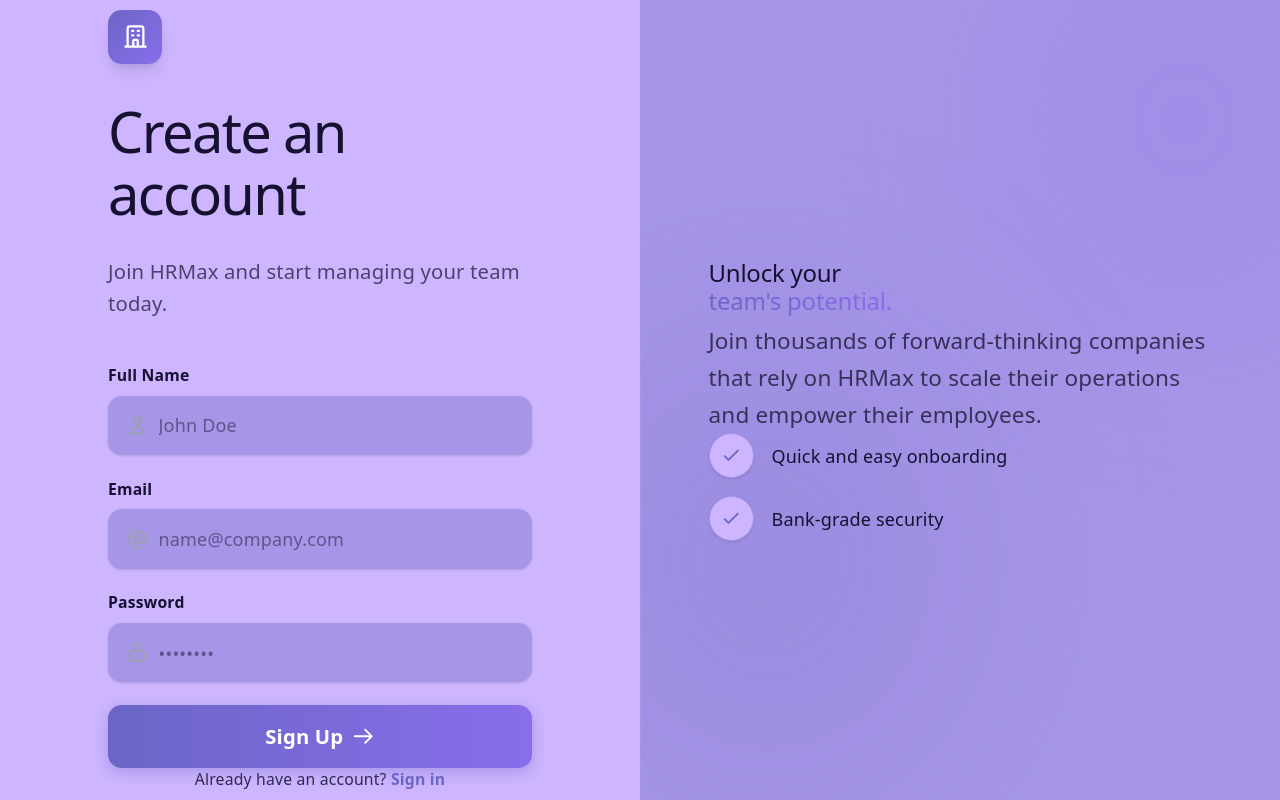
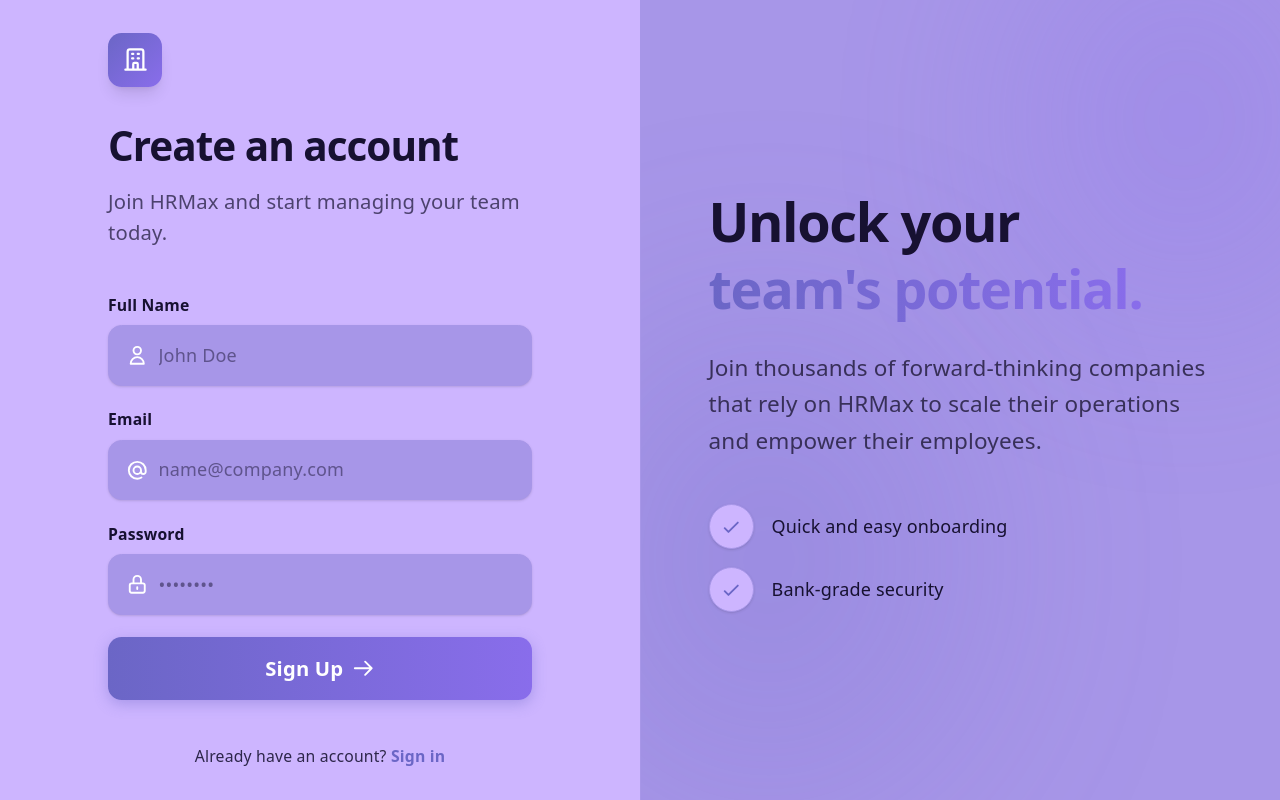
Before and after one commit to jasondarel/HRMax-client, a React (Vite) app: page /signup in a window 1280 px wide. Built offline with nearby package versions, Linux system fonts and the light colour scheme.

Commit message:
extra configurations

```diff
--- a/src/index.css
+++ b/src/index.css
@@ -10,11 +10,16 @@
 }
 
 :root {
-  --color-primary: #6b66c6;      /* The main brand/action color */
-  --color-accent: #896deb;       /* A vibrant pop for active states/links */
-  --color-surface: #a796e8;      /* Good for cards, borders, or secondary elements */
-  --color-bg-subtle: #c2a3fd;    /* Light background shading */
-  --color-bg-light: #cdb5ff;     /* The lightest tint, perfect for page backgrounds */
+  --color-primary: #6b66c6;
+  /* The main brand/action color */
+  --color-accent: #896deb;
+  /* A vibrant pop for active states/links */
+  --color-surface: #a796e8;
+  /* Good for cards, borders, or secondary elements */
+  --color-bg-subtle: #c2a3fd;
+  /* Light background shading */
+  --color-bg-light: #cdb5ff;
+  /* The lightest tint, perfect for page backgrounds */
 
   --text: #2d264a;
   --text-h: #171131;
@@ -48,11 +53,16 @@
 }
 
 .dark {
-  --color-primary: #9b96f5;      /* More vibrant for dark mode contrast */
-  --color-accent: #b49eff;       /* Slightly lighter to pop on dark surfaces */
-  --color-surface: #2b2645;      /* Darker surface color for cards/borders */
-  --color-bg-subtle: #1c1830;    /* Dark subtle background shading */
-  --color-bg-light: #110e1e;     /* Deep dark background */
+  --color-primary: #9b96f5;
+  /* More vibrant for dark mode contrast */
+  --color-accent: #b49eff;
+  /* Slightly lighter to pop on dark surfaces */
+  --color-surface: #2b2645;
+  /* Darker surface color for cards/borders */
+  --color-bg-subtle: #1c1830;
+  /* Dark subtle background shading */
+  --color-bg-light: #110e1e;
+  /* Deep dark background */
 
   --text: #b2abc2;
   --text-h: #f1ecf9;
@@ -81,35 +91,66 @@
   box-sizing: border-box;
 }
 
+@layer base {
   body {
     margin: 0;
+    color: var(--text);
+    background-color: var(--bg);
+    font-family: var(--sans);
+    font-size: 1rem;
+    line-height: 1.5;
   }
 
   h1,
-h2 {
+  h2,
+  h3,
+  h4,
+  h5,
+  h6 {
     font-family: var(--heading);
     font-weight: 500;
     color: var(--text-h);
+    margin-top: 0;
+    margin-bottom: 0.5rem;
   }
 
   h1 {
-  font-size: 56px;
-  letter-spacing: -1.68px;
-  margin: 32px 0;
+    font-size: 2.25rem; /* text-4xl */
+    line-height: 2.5rem;
+    font-weight: 800; /* extrabold */
+    letter-spacing: -0.025em;
+    margin-bottom: 1rem;
+
     @media (max-width: 1024px) {
-    font-size: 36px;
-    margin: 20px 0;
+      font-size: 1.875rem; /* text-3xl */
+      line-height: 2.25rem;
     }
   }
+
   h2 {
-  font-size: 24px;
-  line-height: 118%;
-  letter-spacing: -0.24px;
-  margin: 0 0 8px;
+    font-size: 1.875rem; /* text-3xl */
+    line-height: 2.25rem;
+    font-weight: 700; /* bold */
+    letter-spacing: -0.025em;
+
     @media (max-width: 1024px) {
-    font-size: 20px;
+      font-size: 1.5rem; /* text-2xl */
+      line-height: 2rem;
     }
   }
+
+  h3 {
+    font-size: 1.5rem; /* text-2xl */
+    line-height: 2rem;
+    font-weight: 700;
+  }
+
+  h4 {
+    font-size: 1.25rem; /* text-xl */
+    line-height: 1.75rem;
+    font-weight: 600;
+  }
+
   p {
     margin: 0;
   }
@@ -128,3 +169,4 @@
     padding: 4px 8px;
     background: var(--code-bg);
   }
+}
--- a/src/pages/Login.tsx
+++ b/src/pages/Login.tsx
@@ -13,7 +13,7 @@
                 <path strokeLinecap="round" strokeLinejoin="round" strokeWidth="2" d="M19 21V5a2 2 0 00-2-2H7a2 2 0 00-2 2v16m14 0h2m-2 0h-5m-9 0H3m2 0h5M9 7h1m-1 4h1m4-4h1m-1 4h1m-5 10v-5a1 1 0 011-1h2a1 1 0 011 1v5m-4 0h4" />
               </svg>
             </div>
-            <h1 className="text-4xl font-extrabold text-[var(--text-h)] tracking-tight">
+            <h1>
               Welcome back
             </h1>
             <p className="mt-3 text-lg text-[var(--text)] opacity-80">
@@ -28,7 +28,7 @@
               </label>
               <div className="relative">
                 <div className="pointer-events-none absolute inset-y-0 left-0 flex items-center pl-4">
-                  <svg className="h-5 w-5 text-gray-400 dark:text-gray-500" fill="none" stroke="currentColor" viewBox="0 0 24 24">
+                  <svg className="h-5 w-5 text-white" fill="none" stroke="currentColor" viewBox="0 0 24 24">
                     <path strokeLinecap="round" strokeLinejoin="round" strokeWidth="2" d="M16 12a4 4 0 10-8 0 4 4 0 008 0zm0 0v1.5a2.5 2.5 0 005 0V12a9 9 0 10-9 9m4.5-1.206a8.959 8.959 0 01-4.5 1.207" />
                   </svg>
                 </div>
@@ -53,7 +53,7 @@
               </div>
               <div className="relative">
                 <div className="pointer-events-none absolute inset-y-0 left-0 flex items-center pl-4">
-                  <svg className="h-5 w-5 text-gray-400 dark:text-gray-500" fill="none" stroke="currentColor" viewBox="0 0 24 24">
+                  <svg className="h-5 w-5 text-white" fill="none" stroke="currentColor" viewBox="0 0 24 24">
                     <path strokeLinecap="round" strokeLinejoin="round" strokeWidth="2" d="M12 15v2m-6 4h12a2 2 0 002-2v-6a2 2 0 00-2-2H6a2 2 0 00-2 2v6a2 2 0 002 2zm10-10V7a4 4 0 00-8 0v4h8z" />
                   </svg>
                 </div>
@@ -98,7 +98,7 @@
         </div>
 
         <div className="relative z-10 w-full max-w-lg px-8 text-left">
-          <h2 className="mb-6 text-5xl font-bold text-[var(--text-h)] leading-tight">
+          <h2 className="mb-6 text-5xl leading-tight">
             Streamline your <br />
             <span className="text-transparent bg-clip-text bg-gradient-to-r from-[var(--color-primary)] to-[var(--color-accent)]">
               HR workflows.
--- a/src/pages/Signup.tsx
+++ b/src/pages/Signup.tsx
@@ -13,7 +13,7 @@
                 <path strokeLinecap="round" strokeLinejoin="round" strokeWidth="2" d="M19 21V5a2 2 0 00-2-2H7a2 2 0 00-2 2v16m14 0h2m-2 0h-5m-9 0H3m2 0h5M9 7h1m-1 4h1m4-4h1m-1 4h1m-5 10v-5a1 1 0 011-1h2a1 1 0 011 1v5m-4 0h4" />
               </svg>
             </div>
-            <h1 className="text-4xl font-extrabold text-[var(--text-h)] tracking-tight">
+            <h1>
               Create an account
             </h1>
             <p className="mt-3 text-lg text-[var(--text)] opacity-80">
@@ -28,7 +28,7 @@
               </label>
               <div className="relative">
                 <div className="pointer-events-none absolute inset-y-0 left-0 flex items-center pl-4">
-                  <svg className="h-5 w-5 text-gray-400 dark:text-gray-500" fill="none" stroke="currentColor" viewBox="0 0 24 24">
+                  <svg className="h-5 w-5 text-white" fill="none" stroke="currentColor" viewBox="0 0 24 24">
                     <path strokeLinecap="round" strokeLinejoin="round" strokeWidth="2" d="M16 7a4 4 0 11-8 0 4 4 0 018 0zM12 14a7 7 0 00-7 7h14a7 7 0 00-7-7z" />
                   </svg>
                 </div>
@@ -48,7 +48,7 @@
               </label>
               <div className="relative">
                 <div className="pointer-events-none absolute inset-y-0 left-0 flex items-center pl-4">
-                  <svg className="h-5 w-5 text-gray-400 dark:text-gray-500" fill="none" stroke="currentColor" viewBox="0 0 24 24">
+                  <svg className="h-5 w-5 text-white" fill="none" stroke="currentColor" viewBox="0 0 24 24">
                     <path strokeLinecap="round" strokeLinejoin="round" strokeWidth="2" d="M16 12a4 4 0 10-8 0 4 4 0 008 0zm0 0v1.5a2.5 2.5 0 005 0V12a9 9 0 10-9 9m4.5-1.206a8.959 8.959 0 01-4.5 1.207" />
                   </svg>
                 </div>
@@ -68,7 +68,7 @@
               </label>
               <div className="relative">
                 <div className="pointer-events-none absolute inset-y-0 left-0 flex items-center pl-4">
-                  <svg className="h-5 w-5 text-gray-400 dark:text-gray-500" fill="none" stroke="currentColor" viewBox="0 0 24 24">
+                  <svg className="h-5 w-5 text-white" fill="none" stroke="currentColor" viewBox="0 0 24 24">
                     <path strokeLinecap="round" strokeLinejoin="round" strokeWidth="2" d="M12 15v2m-6 4h12a2 2 0 002-2v-6a2 2 0 00-2-2H6a2 2 0 00-2 2v6a2 2 0 002 2zm10-10V7a4 4 0 00-8 0v4h8z" />
                   </svg>
                 </div>
@@ -113,7 +113,7 @@
         </div>
 
         <div className="relative z-10 w-full max-w-lg px-8 text-left">
-          <h2 className="mb-6 text-5xl font-bold text-[var(--text-h)] leading-tight">
+          <h2 className="mb-6 text-5xl leading-tight">
             Unlock your <br />
             <span className="text-transparent bg-clip-text bg-gradient-to-r from-[var(--color-primary)] to-[var(--color-accent)]">
               team's potential.
```
Lines whose indentation alone changed are shown as unchanged.
